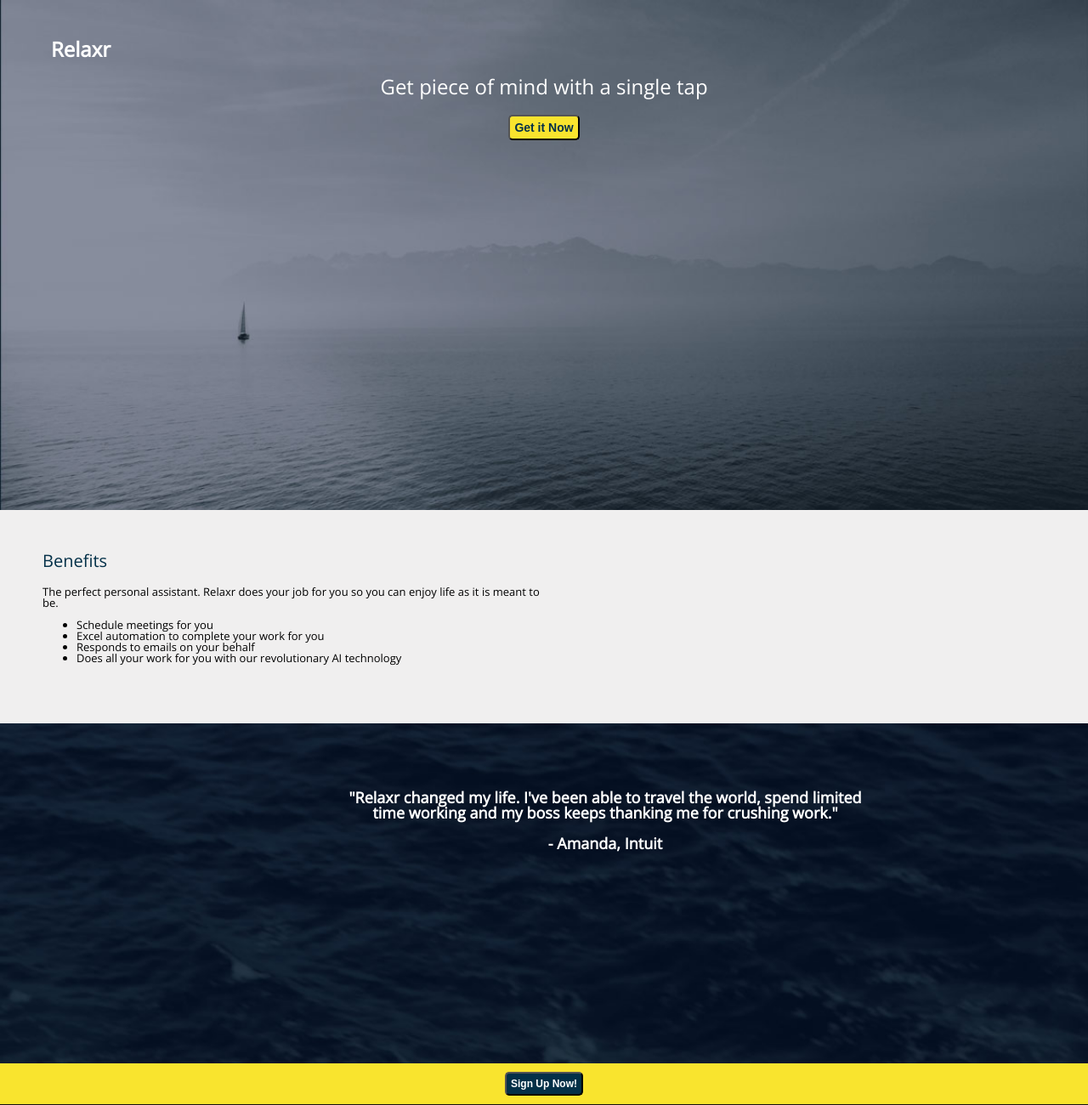
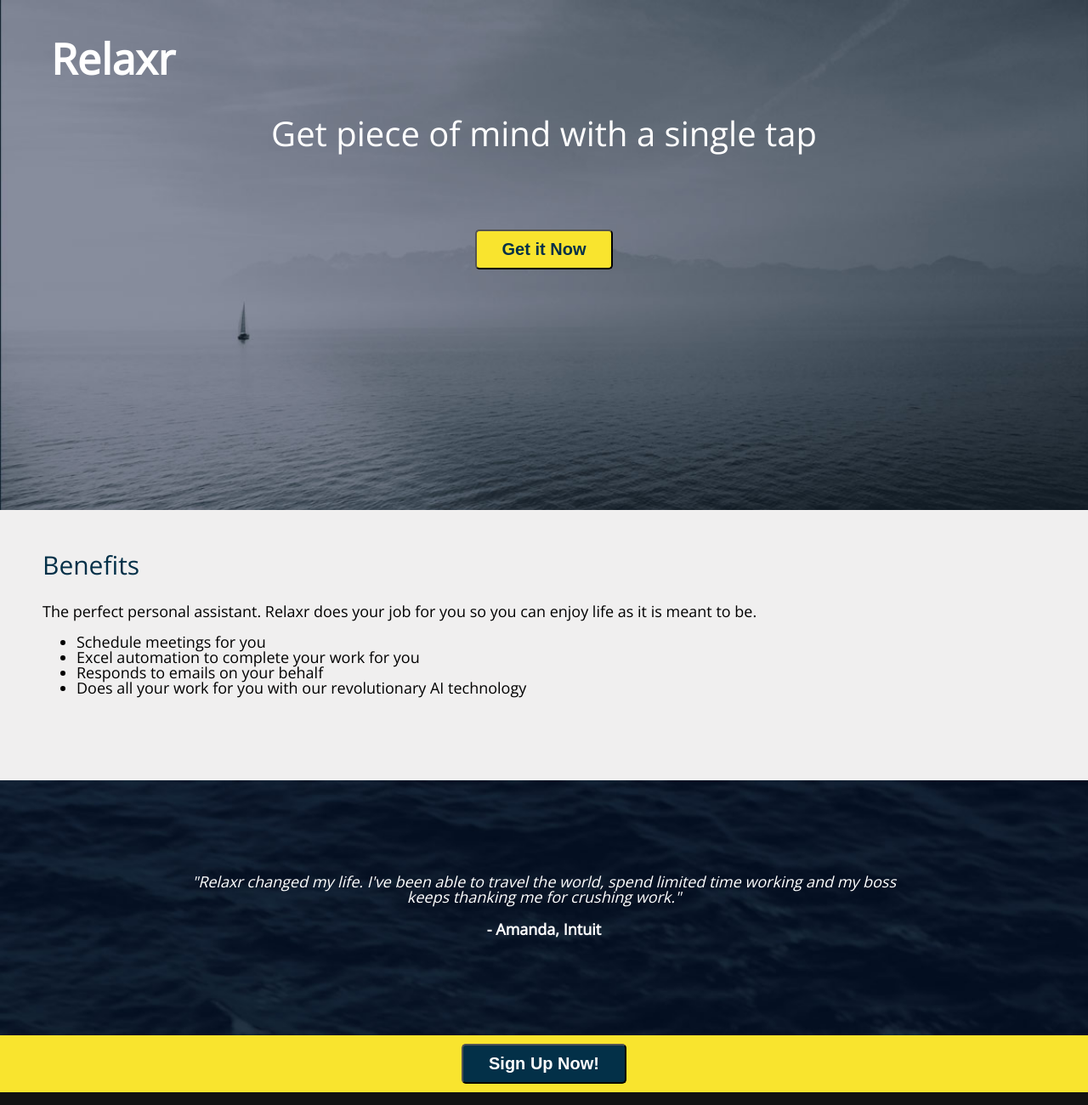
Before and after one commit to immaterium/Immaterium-Repository, a plain HTML site: page Assignment week 2/starter_code/index.html in a window 1280 px wide. Shown: the top 1300 px of the page at 85% size. Drawn offline with nearby package versions, Linux system fonts and the light colour scheme.

Commit message:
Done
Done

```diff
--- a/Assignment week 2/starter_code/css/style.css
+++ b/Assignment week 2/starter_code/css/style.css
@@ -78,7 +78,7 @@ body {
 header {
   font-size: 24px;
   height: 600px;
-  padding: 30px 60px;
+  padding: 10px 60px;
   background-image: url('../images/header_bg.jpg');
   background-size: cover;
   color: white;
@@ -88,24 +88,26 @@ header {
 h1 {
   color: white;
   font-style: bold;
-  font-size: 24px;
+  font-size: 50px;
   font-weight: 800;
+  padding-bottom: 10px;
 }
 
 h2 {
   color: white;
   text-align: center;
-  font-size: 24px;
+  font-size: 40px;
   font-weight: 500;
+  padding-bottom:60px;
 }
 
 .btn-yellow {
   background-color: #f9e42e;
   color: #033048;
-  font-size: 14px;
+  font-size: 20px;
   font-weight: 800;
   border-radius: 5px;
-  padding: 5px;
+  padding: 10px 30px 10px 30px;
 }
 
 .stupid {
@@ -114,16 +116,16 @@ h2 {
 
 .benefits-section {
 margin-top: 50px;
-margin-bottom: 200px;
+margin-bottom: 100px;
 padding-left: 50px;
-font-size: 13px;
-height: 1px;
+font-size: 18px;
+/*height: 150px;*/
 display:block;
-max-width: 50%;
+max-width: 70%;
 }
 
 .benefit {
-  font-size: 20px;
+  font-size: 30px;
   color: #033048;
   font-weight: 500;
 }
@@ -133,23 +135,26 @@ ul {
 }
 
 .testimonial {
-  max-width: 100%;
-  margin: 0 auto;
-  height: 400px;
+  text-align: center;
+  height: 300px;
   background-image: url('../images/testimonial_bg.jpg');
   background-size: cover;
   text-align: center;
   color: white;
   display: block;
-  padding-top: 60px;
   font-size: 18px;
-  font-weight: 800;
+  padding-top: 100px;
 }
 
 .testimonial p {
-  padding-left: 400px;
-  max-width: 80%;
+  max-width: 70%;
   text-align: center;
+  margin: 0 auto;
+  padding: 10px;
+}
+
+i {
+  font-style: italic;
 }
 
 .signup-section {
@@ -161,11 +166,11 @@ ul {
   }
 
 .btn-blue {
-  padding: 5px;
+  padding: 10px 30px 10px 30px;
   margin: auto;
   background-color: #033048;
   color: white;
-  font-size: 12px;
+  font-size: 20px;
   border-radius: 5px;
   font-weight: 800;
  }
@@ -176,13 +181,13 @@ footer {
     height: 300px;
     color: white;
     text-align: center;
-    font-size: 9px;
+    font-size: 15px;
     font-weight: 500;
 }
 
 .logo {
   color: #f9e42e;
-  font-size: 24px;
+  font-size: 30px;
   font-weight: 800;
 }
 
--- a/Assignment week 2/starter_code/index.html
+++ b/Assignment week 2/starter_code/index.html
@@ -35,7 +35,7 @@
 		</div>
 
 		<div class="testimonial">
-			<p> "Relaxr changed my life. I've been able to travel the world, spend limited time working and my boss keeps thanking me for crushing work."</p>
+			<i><p>"Relaxr changed my life. I've been able to travel the world, spend limited time working and my boss keeps thanking me for crushing work."</p></i>
 			<p><b>- Amanda, Intuit</b></p>
 		</div>
 
```
Also changed, not shown: 2 other files.
